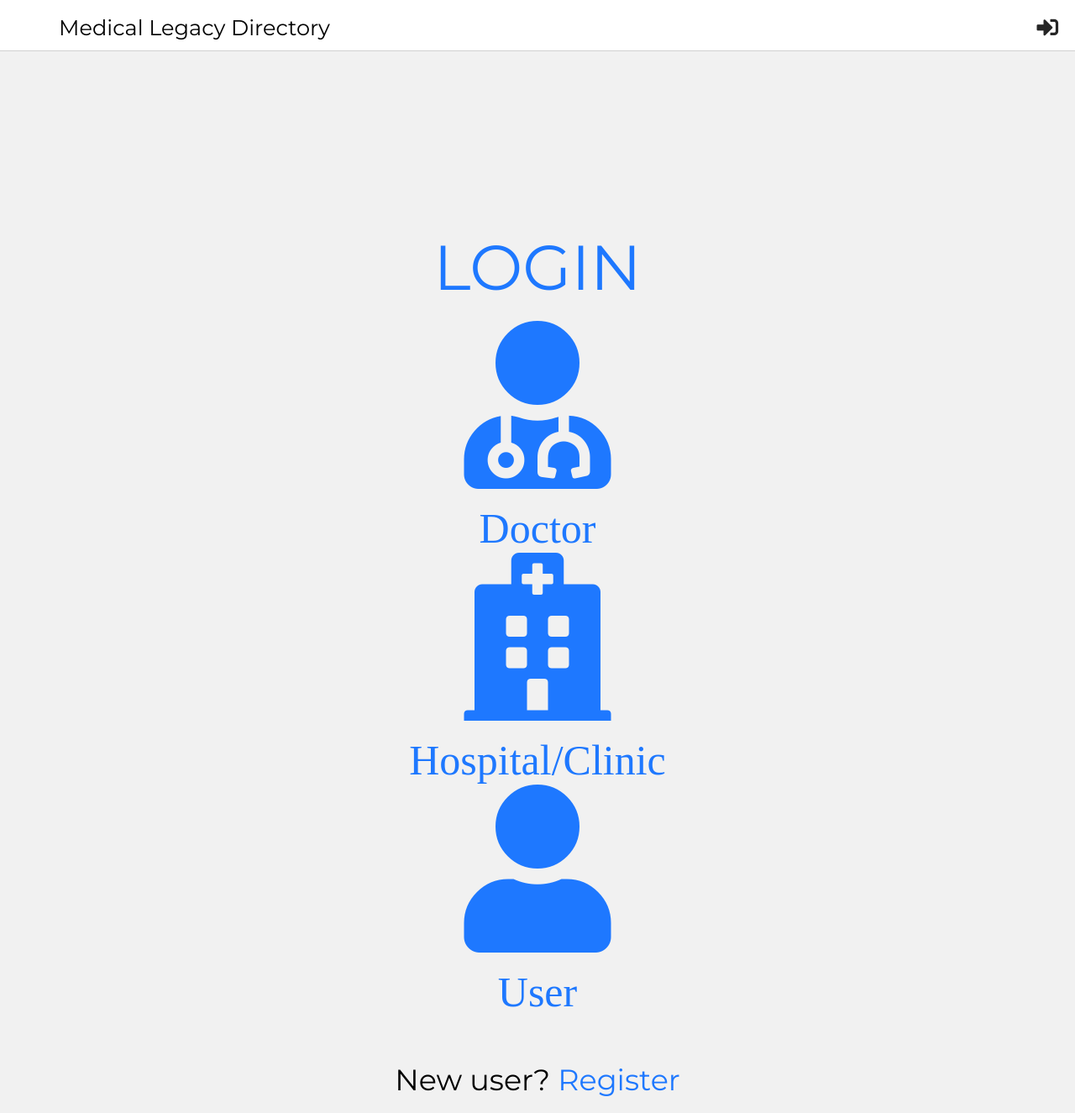
After one commit to TanmoySG/MedicalRecordsDirectory, a PHP site: page /login.php in a window 1280 px wide. The commit adds this page. Shown: the whole page at 84% size. Run offline with PHP 8.4, Linux system fonts and the light colour scheme; some libraries are stand-ins or nearby versions; some web fonts are replaced.

Commit message:
Add files via upload

```diff
--- /dev/null
+++ b/login.php
@@ -0,0 +1,73 @@
+<!DOCTYPE html>
+<!--
+To change this license header, choose License Headers in Project Properties.
+To change this template file, choose Tools | Templates
+and open the template in the editor.
+-->
+<html>
+    <head>
+        <meta charset="UTF-8">
+        <title>Login | MLD</title>
+        <link rel="icon" href="favicon.ico" sizes="20x20" type="image/png">
+        <link rel="stylesheet" type="text/css" href="styling/dashboard.css">
+        <link rel="stylesheet" type="text/css" href="styling/flexboxgrid.css">
+        <link rel="stylesheet" type="text/css" href="styling/typography.css">
+        <meta name="viewport" content="width=device-width, initial-scale=1.0">
+        <link rel="stylesheet" href="https://use.fontawesome.com/releases/v5.6.0/css/all.css" crossorigin="anonymous">
+        <link rel="stylesheet" href="https://use.typekit.net/sgr8dvc.css">
+        <link href="https://fonts.googleapis.com/css?family=Lato|Montserrat|Open+Sans:300|Oswald|Raleway|Roboto" rel="stylesheet">
+        <link href="https://fonts.googleapis.com/css?family=Varela+Round" rel="stylesheet">
+    </head>
+    <body style=" background-color: #f1f1f1">
+        <div class="dashboard-navbar-light">
+            <div class="dashboard-navbar-options-light nav-title" style="width: 100%;">
+                <center>
+                    <span>
+                        <a href="index.php" style="float: left; padding-left: 50px; color: black">Medical Legacy Directory</a>
+                    </span>
+                    <span style="float: right;">
+                        <a href="login.php" style="color:#252525"><i class="fas fa-sign-in-alt"></i></a>
+                    </span>
+                </center>
+            </div>
+        </div>
+        <div style="height: 92vh;color: #1e78ff; background-color: #f1f1f1">
+            <div style="transform: translateY(20%)">
+                <center><span class="col-12" style="font-family: Montserrat; font-size: 75px;">LOGIN</span></center><br>
+                <div class="content-section" style="font-family: bebas-neue">
+                    <div class="row">
+                        <div class="col-lg-4 col-md-4 col-sm-12 col-xs-12">
+                            <a style="color:  #1e78ff;" href="doctorLogin.php">
+                                <center>
+                                    <i class="fas fa-user-md" style="font-size: 200px;"></i>
+                                    <br><br>
+                                    <span style="font-size: 50px">Doctor</span>
+                                </center>
+                            </a>
+                        </div>
+                        <div class="col-lg-4 col-md-4 col-sm-12 col-xs-12">
+                            <a style="color:  #1e78ff;" href="hospitalLogin.php">
+                                <center>
+                                    <i class="fas fa-hospital" style="font-size: 200px;"></i>
+                                    <br><br>
+                                    <span style="font-size: 50px">Hospital/Clinic</span>
+                                </center>
+                            </a>
+                        </div>
+                        <div class="col-lg-4 col-md-4 col-sm-12 col-xs-12">
+                            <a style="color:  #1e78ff;" href="userLogin.php">
+                                <center>
+                                    <i class="fas fa-user" style="font-size: 200px;"></i>
+                                    <br><br>
+                                    <span style="font-size: 50px">User</span>
+                                </center>
+                            </a>
+                        </div>
+                    </div>
+                </div>
+                <br><br><br>
+                <center style="font-family: Montserrat; font-size: 35px;color: black" class="col-12" >New user? <a href="register.php" style="color: #1e78ff ">Register</a></center><br>
+            </div>
+        </div>
+    </body>
+</html>
--- a/styling/dashboard.css
+++ b/styling/dashboard.css
@@ -12,41 +12,27 @@ body{
 }
 
 a {
-    color:#acacac;
-    padding-left: 40px;
+    text-decoration: none;
 }
 
 a :active :focus :visited{
-    color: #acacac;
+    color: #eeeeee;
 }
 
 a:hover{
-    color:#515151;
-}
-
-.dashboard-area{
-    padding-top: 20px;
+    color: #eeeeee;
 }
 
 .content-section{
     padding-left: 50px;
     padding-right: 50px;
-    }
+}
 
 .paallax-content-section{
     padding-left: 50px;
     padding-right: 50px;
     vertical-align: central;
 
-}
-
-.parallax{
-    background-image: url("../images/img1.jpg");
-    height: 400px;
-    background-attachment: fixed;
-    background-position: center;
-    background-repeat: no-repeat;
-    background-size: cover;
 }
 
 .dashboard-navbar-light{
@@ -59,15 +45,6 @@ a:hover{
     border-bottom: solid #d1d1d1 1px;
 }
 
-.dashboard-function-area-light{
-    background-color: #ffffff;
-    padding: 20px;
-    border: solid #d1d1d1 1px;
-    border-radius: 8px;
-    margin-top: 5px;
-    margin-bottom: 5px;
-}
-
 .dashboard-navbar-options-light{
     color: #252525;
     font-size: 26px;
@@ -75,8 +52,3 @@ a:hover{
     padding-bottom: 17px;
     font-family: 'Montserrat', sans-serif;
 }
-
-
-.dashboard-stat-count{
-
-}
--- a/styling/typography.css
+++ b/styling/typography.css
@@ -36,3 +36,33 @@
         font-size: 80px;
     }
 }
+
+@media all and (max-width: 1690px) {
+    .hero-header-text{
+
+    }
+}
+
+@media all and (max-width: 1280px) {
+    .hero-header-text{
+
+    }
+}
+
+@media all and (max-width: 980px) {
+    .hero-header-text{
+
+    }
+}
+
+@media all and (max-width: 736px) {
+    .hero-header-text{
+
+    }
+}
+
+@media all and (max-width: 480px) {
+    .hero-header-text{
+
+    }
+}
```
Also changed, not shown: index.php (+12 -7 lines), nbproject/private/private.xml (added, +11 -0 lines), nbproject/project.xml (added, +9 -0 lines), illustrations/doctor-colour-1200px.png (added), illustrations/doctor-colour-400px.png (added), illustrations/doctor-colour-800px.png (added), images/img1.jpg.jpg (added), images/img2.jpg (added), 3 other files. Lines whose indentation alone changed are shown as unchanged.
